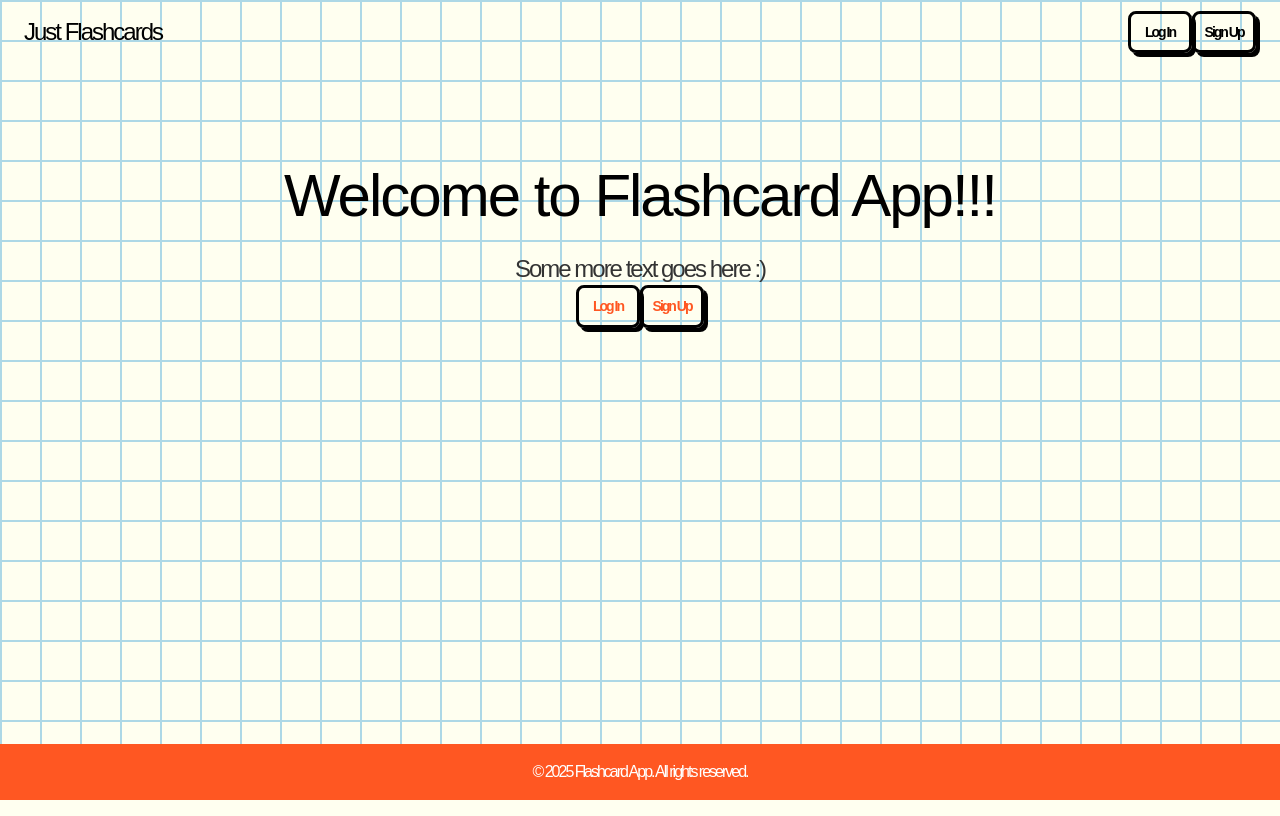
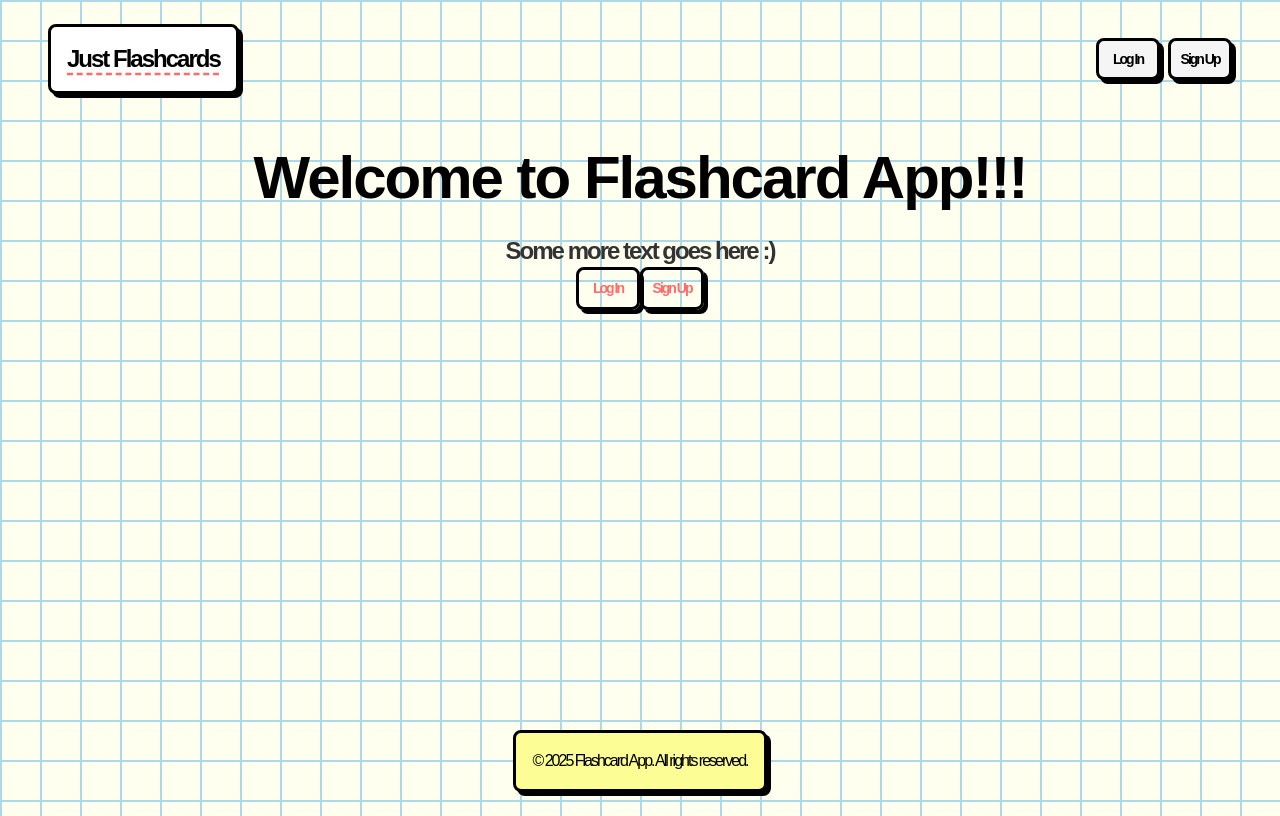
Before and after one commit to carter-loremdigital/flashcard-app-frontend, a React (Vite) app: page / in a window 1280 px wide. Built offline with nearby package versions, Linux system fonts and the light colour scheme; no server answers; a web font is replaced by a local one.

Commit message:
More themeing & styles

```diff
--- a/src/components/Footer.tsx
+++ b/src/components/Footer.tsx
@@ -1,4 +1,4 @@
-import { Box, Typography } from "@mui/material";
+import { Box, Typography, Paper } from "@mui/material";
 type Props = {};
 
 const Footer = (props: Props) => {
@@ -6,15 +6,18 @@ const Footer = (props: Props) => {
     <Box
       component="footer"
       sx={{
-        backgroundColor: "primary.main",
         color: "white",
         py: 2,
         textAlign: "center",
+        justifyContent: "center",
+        display: "flex",
       }}
     >
-      <Typography variant="body1">
-        © {new Date().getFullYear()} Flashcard App. All rights reserved.
-      </Typography>
+      <Paper sx={{ maxWidth: "max-content", backgroundColor: "#fdfd96" }}>
+        <Typography variant="body1">
+          © {new Date().getFullYear()} Flashcard App. All rights reserved.
+        </Typography>
+      </Paper>
     </Box>
   );
 };
--- a/src/components/Header.tsx
+++ b/src/components/Header.tsx
@@ -1,7 +1,16 @@
-import { AppBar, Toolbar, Typography, Button, Box } from "@mui/material";
+import {
+  AppBar,
+  Toolbar,
+  Typography,
+  Button,
+  Box,
+  Paper,
+  Link,
+} from "@mui/material";
 import { useNavigate } from "react-router-dom";
 import { AuthContext } from "../context/AuthContext";
-import { useContext, useEffect } from "react";
+import { useContext } from "react";
+import { Link as RouterLink } from "react-router-dom";
 type Props = {};
 
 const Header = (props: Props) => {
@@ -21,33 +30,56 @@ const Header = (props: Props) => {
         boxShadow: "none",
         // borderBottom: "1px solid lightblue",
         color: "black",
+        border: "none",
       }}
     >
       <Toolbar>
-        <a href="/">
-          <Typography variant="h5" component="div">
+        <Link component={RouterLink} to="/" underline="none">
+          <Paper>
+            <Typography
+              variant="h5"
+              component="div"
+              sx={{
+                textDecoration: "underline",
+                textDecorationColor: "#ff6b6b",
+                textDecorationStyle: "dashed",
+                textUnderlineOffset: 6,
+              }}
+            >
               Just Flashcards
             </Typography>
-        </a>
+          </Paper>
+        </Link>
         <Box
           sx={{
             marginLeft: "auto",
           }}
         >
           {isAuthenticated ? (
-            <Button onClick={handleLogout} color="inherit">
+            <Button
+              onClick={handleLogout}
+              color="inherit"
+              sx={{ backgroundColor: "#f5f5f5" }}
+            >
               Log Out
             </Button>
           ) : (
-            <Button href="/login" color="inherit">
+            <Box sx={{ display: "flex", gap: 1 }}>
+              <Button
+                href="/login"
+                color="inherit"
+                sx={{ backgroundColor: "#f5f5f5" }}
+              >
                 Log In
               </Button>
-          )}
-
-          {!isAuthenticated && (
-            <Button href="/signup" color="inherit">
+              <Button
+                href="/signup"
+                color="inherit"
+                sx={{ backgroundColor: "#f5f5f5" }}
+              >
                 Sign Up
               </Button>
+            </Box>
           )}
         </Box>
       </Toolbar>
--- a/src/components/Hero.tsx
+++ b/src/components/Hero.tsx
@@ -4,7 +4,7 @@ type Props = {};
 
 const Hero = (props: Props) => {
   return (
-    <Container maxWidth="lg" sx={{ py: 8, textAlign: "center" }}>
+    <Container maxWidth="lg" sx={{ textAlign: "center" }}>
       <Box>
         <Typography variant="h2" component="h1" gutterBottom>
           Welcome to Flashcard App!!!
--- a/src/index.css
+++ b/src/index.css
@@ -1,5 +1,4 @@
 @import "@fontsource/lexend-mega";
-@import "tailwindcss";
 
 body {
   /* Base paper color */
--- a/src/pages/DeckCreate.tsx
+++ b/src/pages/DeckCreate.tsx
@@ -99,7 +99,7 @@ const DeckCreate = () => {
   };
 
   return (
-    <Container sx={{ my: 8, px: 0 }}>
+    <Container>
       <BackBar href="/" />
 
       <Box
@@ -108,8 +108,8 @@ const DeckCreate = () => {
           borderTop: "none",
           backgroundColor: "white",
           p: 4,
-          boxShadow: "4px 4px 0px black",
-          borderRadius: 2,
+          boxShadow: "6px 6px 0px black",
+          // borderRadius: 2,
         }}
       >
         <Container maxWidth="sm" sx={{ py: 4 }}>
@@ -159,8 +159,10 @@ const DeckCreate = () => {
               <Button
                 type="submit"
                 variant="contained"
-                color="primary"
                 startIcon={<Save />}
+                sx={{
+                  color: "white",
+                }}
               >
                 Save
               </Button>
@@ -214,7 +216,6 @@ const DeckCreate = () => {
                     key={index}
                     sx={{
                       border: "2px solid black",
-                      // borderColor: "grey.300",
                       borderRadius: 2,
                       p: 2,
                       mb: 2,
@@ -224,13 +225,12 @@ const DeckCreate = () => {
                   >
                     <Typography variant="h6">Q: {card.question}</Typography>
                     <Divider
-                      sx={{
+                      sx={(theme) => ({
                         my: 2,
                         borderBottomWidth: 2,
-                        borderColor: "#ff5722",
-                        // borderColor: "lightblue",
+                        borderColor: theme.palette.primary.main,
                         borderBottomStyle: "dashed",
-                      }}
+                      })}
                     />
                     <Typography variant="body1">A: {card.answer}</Typography>
                     <Box sx={{ display: "flex", justifyContent: "end" }}>
@@ -238,8 +238,8 @@ const DeckCreate = () => {
                         variant="text"
                         onClick={() => handleDeleteCard(index)}
                         color="error"
+                        startIcon={<Delete />}
                       >
-                        <Delete />
                         Delete
                       </Button>
                     </Box>
--- a/src/pages/DeckDetail.tsx
+++ b/src/pages/DeckDetail.tsx
@@ -83,7 +83,7 @@ const DeckDetail = (props: Props) => {
   }
 
   return (
-    <Container sx={{ my: 8, px: 0 }}>
+    <Container>
       <Box sx={{ borderRadius: 2 }}>
         <BackBar href="/" />
 
@@ -93,8 +93,9 @@ const DeckDetail = (props: Props) => {
             borderTop: "none",
             backgroundColor: "white",
             p: 4,
-            boxShadow: "4px 4px 0px black",
-            borderRadius: 2,
+            boxShadow: "6px 6px 0px black",
+
+            overflow: "hidden",
           }}
         >
           <Typography variant="h4" gutterBottom>
@@ -103,7 +104,14 @@ const DeckDetail = (props: Props) => {
           <Typography variant="subtitle1" gutterBottom>
             {deck?.description || "No description available."}
           </Typography>
-          <Box sx={{ display: "flex", justifyContent: "end", gap: 1 }}>
+          <Box
+            sx={{
+              display: "flex",
+              justifyContent: { xs: "center", sm: "end" },
+              gap: 1,
+              my: 2,
+            }}
+          >
             <Button href={`/decks/${deckId}/edit`} variant="outlined">
               <Edit sx={{ marginRight: "4px" }} />
               Edit
@@ -112,6 +120,7 @@ const DeckDetail = (props: Props) => {
               href={`/decks/${deckId}/study`}
               variant="contained"
               disabled={flashcards?.length ? false : true}
+              sx={{ color: "white" }}
             >
               <Lightbulb sx={{ marginRight: "4px" }} />
               Study
@@ -128,19 +137,18 @@ const DeckDetail = (props: Props) => {
                     borderRadius: 2,
                     p: 2,
                     mb: 2,
-                    boxShadow: "2px 2px 0px black",
+                    boxShadow: "4px 4px 0px black",
                     backgroundColor: "#fffff0",
                   }}
                 >
                   <Typography variant="h6">Q: {flashcard.question}</Typography>
                   <Divider
-                    sx={{
+                    sx={(theme) => ({
                       my: 2,
                       borderBottomWidth: 2,
-                      borderColor: "#ff5722",
-                      // borderColor: "lightblue",
+                      borderColor: theme.palette.primary.main,
                       borderBottomStyle: "dashed",
-                    }}
+                    })}
                   />
                   <Typography variant="body1">A: {flashcard.answer}</Typography>
                 </Box>
--- a/src/styles/theme.ts
+++ b/src/styles/theme.ts
@@ -3,10 +3,11 @@ import { createTheme } from "@mui/material/styles";
 
 const theme = createTheme({
   palette: {
-    primary: { main: "#ff5722" }, // Bright orange
-    secondary: { main: "#ffcc00" },
-    background: { default: "#fff", paper: "#fafafa" },
+    primary: { main: "#ff6b6b" }, // Bright orange
+    secondary: { main: "#ffa0a0" },
+    background: { default: "#f5f5f5" },
     text: { primary: "#000", secondary: "#333" },
+    error: { main: "#cd5c5c" },
   },
   typography: {
     fontFamily: `Lexend Mega, sans-serif`,
@@ -15,6 +16,16 @@ const theme = createTheme({
     },
     // h1: { fontWeight: 900, fontSize: "3rem", letterSpacing: "1px" },
     // h2: { fontWeight: 800, fontSize: "2.5rem", letterSpacing: "1px" },
+    h1: { fontWeight: 700 },
+    h2: { fontWeight: 700 },
+    h3: { fontWeight: 700 },
+    h4: { fontWeight: 700 },
+    h5: { fontWeight: 700 },
+    subtitle1: { color: "#333" },
+    body1: { color: "#000" },
+    body2: { color: "#333" },
+    // h6: { fontWeight: 500 },
+
     button: { textTransform: "none", fontWeight: 700 },
   },
   components: {
@@ -27,6 +38,8 @@ const theme = createTheme({
           "&:hover": {
             boxShadow: "6px 6px 0px black",
           },
+          // backgroundColor: "#f5f5f5",
+          // fontWeight: 600,
         },
       },
     },
@@ -41,12 +54,25 @@ const theme = createTheme({
         },
       },
     },
+    MuiPaper: {
+      styleOverrides: {
+        root: {
+          border: "3px solid black",
+          boxShadow: "4px 4px 0px black",
+          borderRadius: "8px",
+          padding: "16px",
+          // backgroundImage: "none",
+          // backgroundColor: "transparent",
+        },
+      },
+    },
     // Newbrutalist Text Input Styles for Outlined Inputs
     MuiOutlinedInput: {
       styleOverrides: {
         root: {
           borderRadius: 0,
-          // Apply box shadow to notched outline to prevent label from overlappings
+          // Apply box shadow to notched outline to prevent label from overlapping
+          backgroundColor: "white",
           "&:hover .MuiOutlinedInput-notchedOutline": {
             boxShadow: "6px 6px 0px black",
           },
@@ -65,7 +91,7 @@ const theme = createTheme({
       styleOverrides: {
         root: {
           fontFamily: `"Lexend Mega", sans-serif`,
-          fontWeight: "bold",
+          // fontWeight: "bold",
           color: "black",
           // Optional: Adjust the label when focused
           "&.Mui-focused": {
@@ -94,6 +120,7 @@ const theme = createTheme({
     // Other components...
   },
   // Optionally, you can add other customizations here.
+  // ".paper-background" : {}
 });
 
 export default theme;
```
Also changed, not shown: src/components/DeckDashboard.tsx (+80 -18 lines), src/pages/DeckEdit.tsx (+75 -32 lines). Lines whose indentation alone changed are shown as unchanged.
